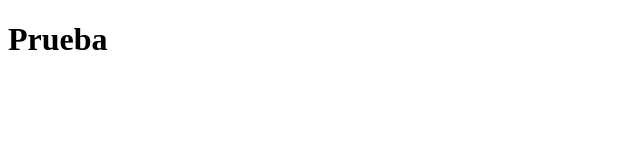
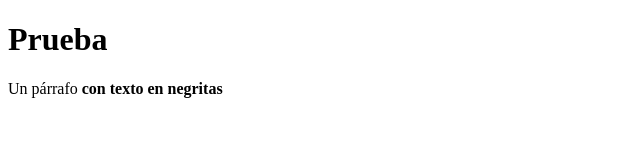
Before and after one commit to YamilethRdzS/Prueba, a plain HTML site: page index.html in a window 1280 px wide. Shown: the whole page, without its empty margins (0-640 px from the left). Drawn offline with Linux system fonts and the light colour scheme.

Commit message:
Nuevas modificaciones

```diff
--- a/index.html
+++ b/index.html
@@ -8,5 +8,6 @@
 </head>
 <body>
     <h1>Prueba</h1>
+    <p>Un párrafo <b>con texto en negritas</b></p>
 </body>
 </html>
```
